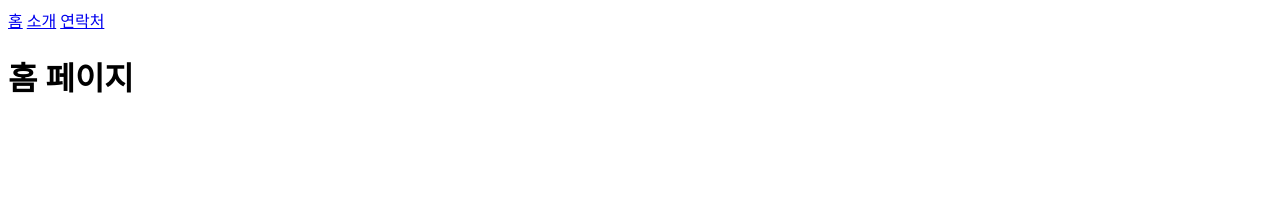
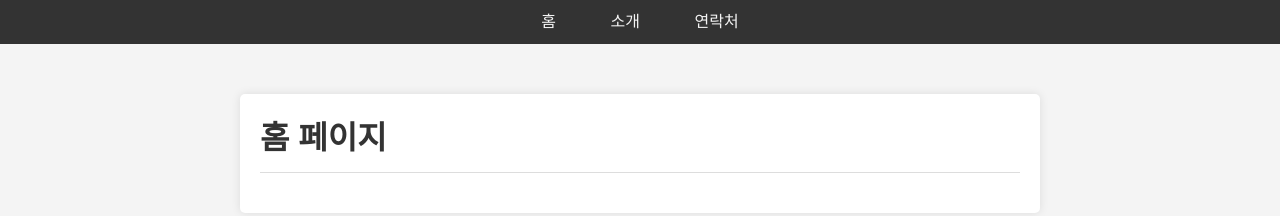
Before and after one commit to In-Self-Improvement/js-spa, a plain HTML site: page index.html in a window 1280 px wide. Drawn offline with Linux system fonts and the light colour scheme.

Commit message:
feat: Add default css

```diff
--- a/index.html
+++ b/index.html
@@ -5,6 +5,7 @@
     <meta name="viewport" content="width=device-width, initial-scale=1.0" />
     <title>Simple SPA with JavaScript</title>
     <meta http-equiv="Content-Type" content="text/javascript" />
+    <link rel="stylesheet" href="style.css" />
   </head>
   <body>
     <nav>
--- /dev/null
+++ b/style.css
@@ -0,0 +1,48 @@
+/* 전체 스타일 초기화 */
+* {
+  margin: 0;
+  padding: 0;
+  box-sizing: border-box;
+  font-family: "Arial", sans-serif;
+}
+
+body {
+  background-color: #f4f4f4;
+  color: #333;
+  font-size: 16px;
+  line-height: 1.5;
+}
+
+nav {
+  background-color: #333;
+  padding: 10px 0;
+  text-align: center;
+}
+
+nav a {
+  color: #f4f4f4;
+  text-decoration: none;
+  margin: 0 15px;
+  padding: 5px 10px;
+  border-radius: 5px;
+  transition: background-color 0.3s;
+}
+
+nav a:hover {
+  background-color: #555;
+}
+
+#app {
+  max-width: 800px;
+  margin: 50px auto;
+  padding: 20px;
+  background-color: #fff;
+  border-radius: 5px;
+  box-shadow: 0 0 10px rgba(0, 0, 0, 0.1);
+}
+
+h1 {
+  margin-bottom: 20px;
+  border-bottom: 1px solid #ddd;
+  padding-bottom: 10px;
+}
```
